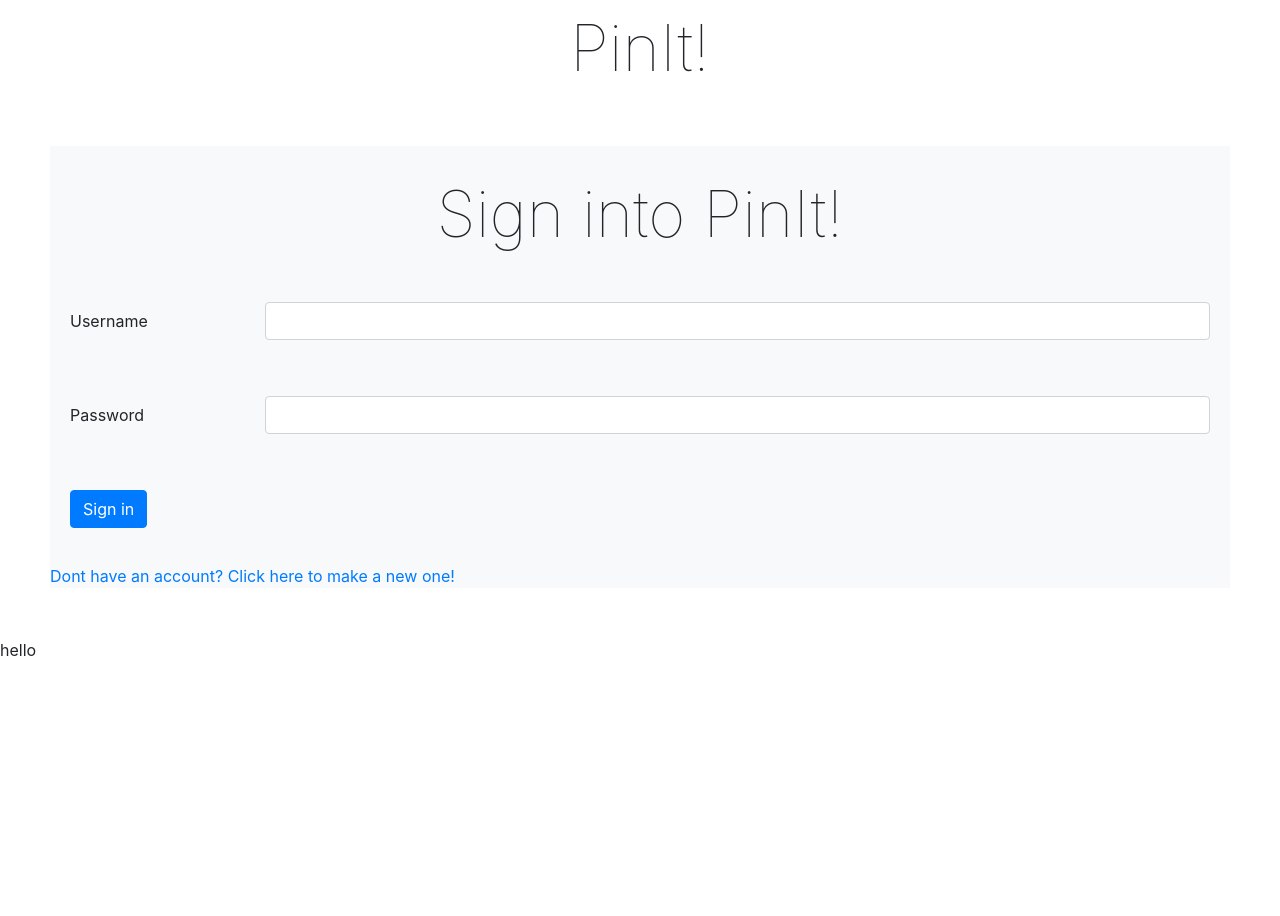
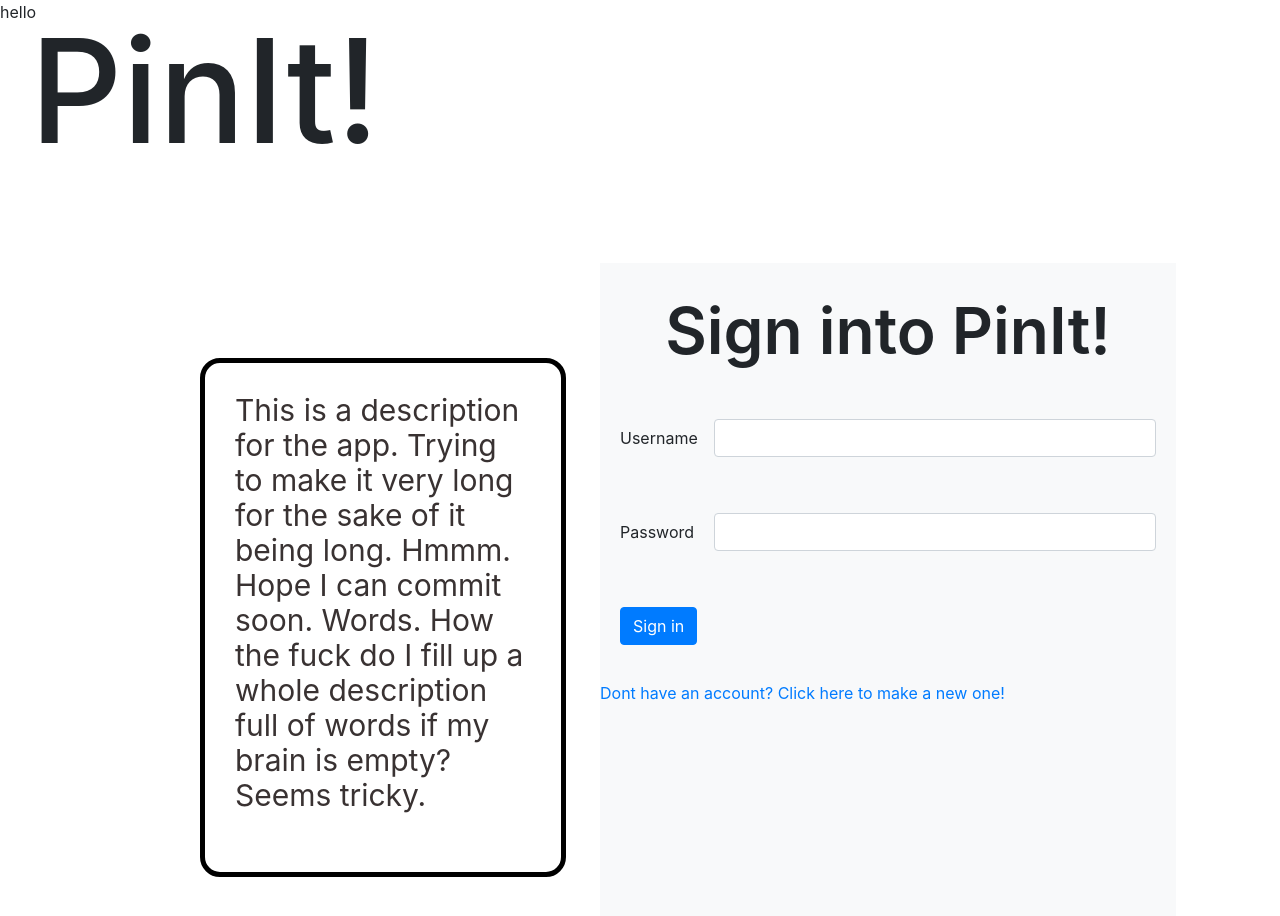
Before and after one commit to TiagoF99/PinIt, a React (Create React App) app in the folder app/frontend/: page / in a window 1280 px wide. Shown: the top 916 px of the page. Before the commit the page ends 800 px from the top, so only its background shows below. Built offline with nearby package versions, Linux system fonts and the light colour scheme.

Commit message:
rearranged some components

```diff
--- a/app/frontend/src/component/StartPage.js
+++ b/app/frontend/src/component/StartPage.js
@@ -14,8 +14,13 @@ export default class StartPage extends Component {
   render() {
     return (
       <main className="content">
-        <div id="logintitle"> PinIt! </div>
+        <div id="apptitle"> PinIt! </div>
         <Login />
+        <div id="description"> This is a description for the app.
+        Trying to make it very long for the sake of it being long.
+        Hmmm. Hope I can commit soon. Words. How the fuck do I fill
+        up a whole description full of words if my brain is empty?
+        Seems tricky. </div>
       </main>
     );
   }
--- a/app/frontend/src/index.css
+++ b/app/frontend/src/index.css
@@ -1,3 +1,8 @@
+@font-face {
+  font-family: 'Raleway', sans-serif;
+  src: "https://fonts.googleapis.com/css?family=Raleway&display=swap";
+}
+
 body {
   margin: 0;
   padding: 0;
@@ -9,23 +14,48 @@ body {
   background-color: white;
 }
 #loginform {
-  margin: 50px;
+  position: absolute;
+  width: 576px;
+  height: 696px;
+  left: 600px;
+  top: 263px;
+
 }
 #loginform > div {
   padding: 20px;
 }
 
-@font-face {
-  font-family:'Raleway', sans-serif;
-  src: "https://fonts.googleapis.com/css?family=Raleway&display=swap" rel="stylesheet";
+#apptitle {
+  position: absolute;
+  width: 387px;
+  height: 154px;
+  left: 30px;
+  top: 6px;
+  font-weight: 500;
+  font-size: 144px;
+  line-height: 169px;
 }
 #logintitle {
   text-align: center;
   font-size: 400%;
-  font-weight: 100;
+  font-weight: 600;
 }
 
-
+#description {
+position: absolute;
+width: 366px;
+height: 519px;
+left: 200px;
+top: 358px;
+font-size: 30px;
+line-height: 35px;
+color: #393232;
+border: 5px solid black;
+border-radius: 20px;
+box-sizing: border-box;
+padding: 30px;
+background: rgba(255, 255, 255, 0.85);
+}
 
 code {
   font-family: source-code-pro, Menlo, Monaco, Consolas, 'Courier New',
```
